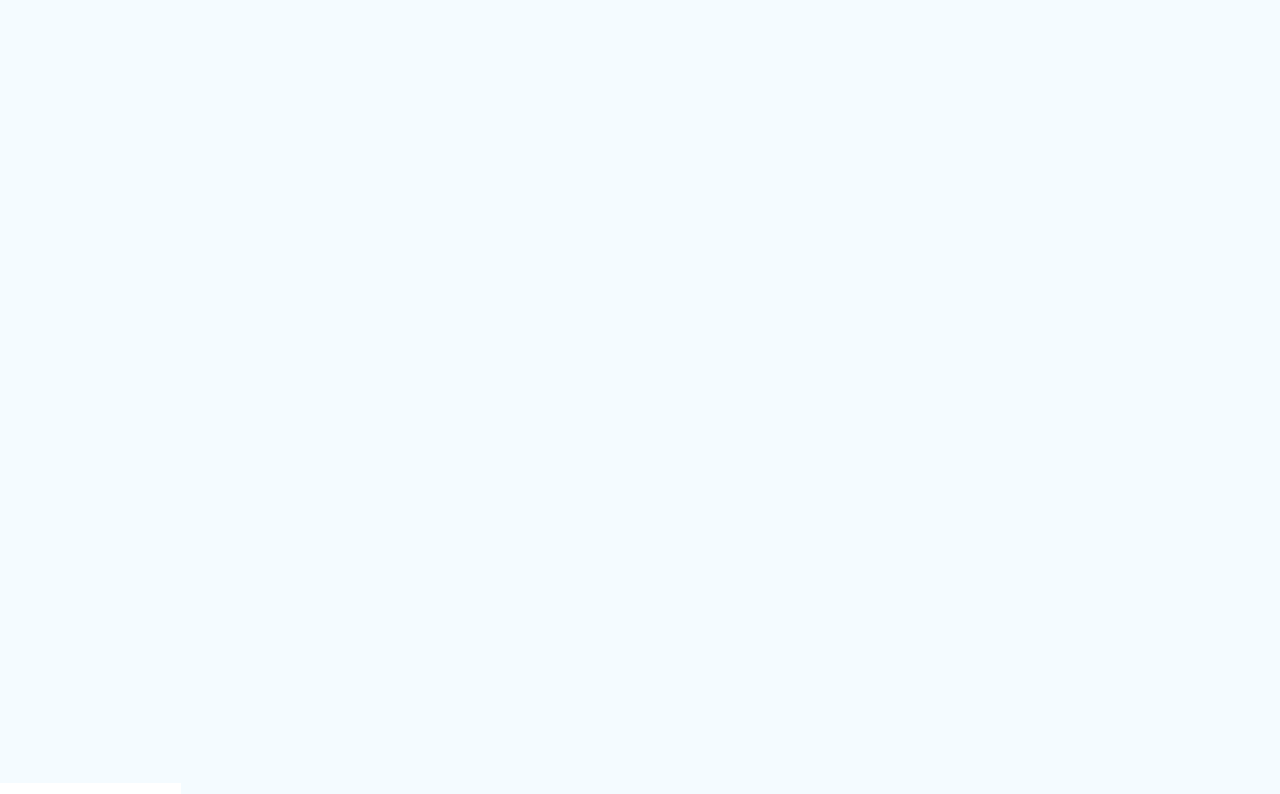
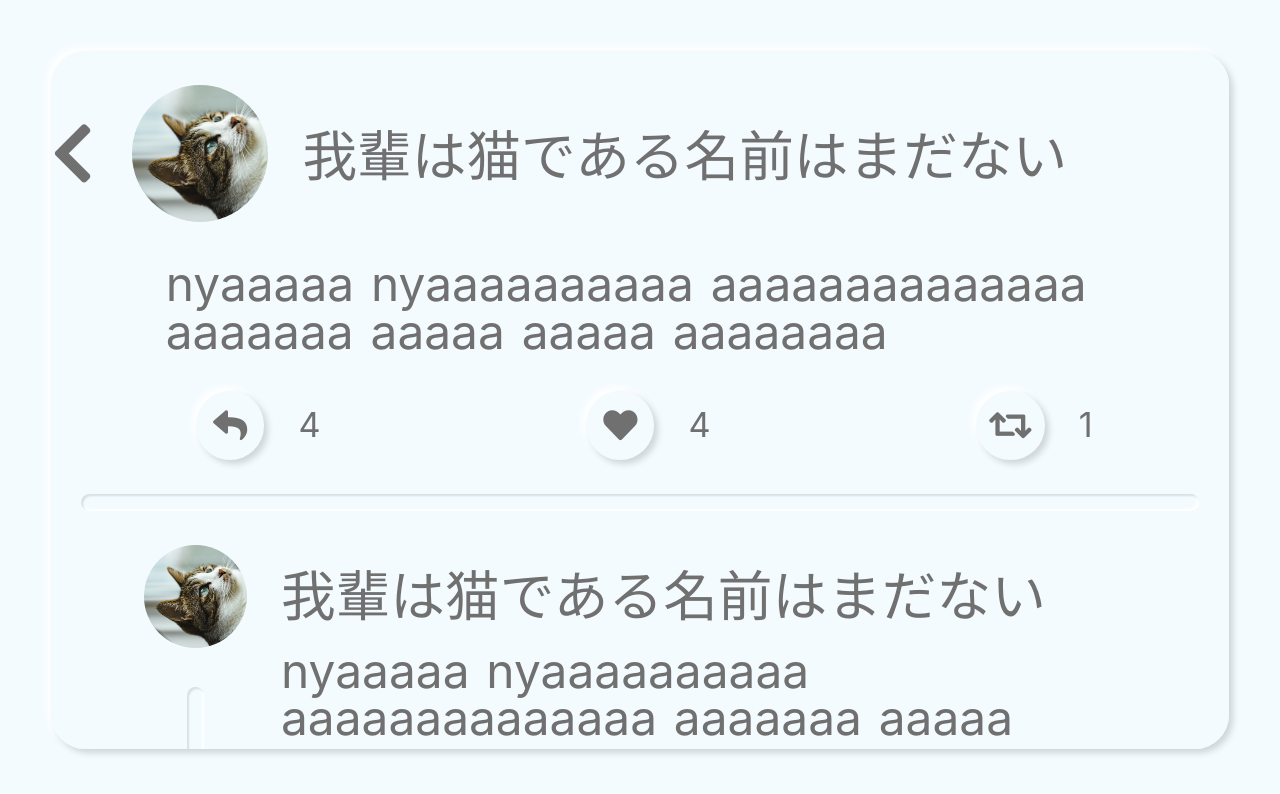
Before and after one commit to kurabuwa/sns, a Nuxt app: page /post/1 in a window 1280 px wide. Shown: the top 794 px of the page. Built offline with nearby package versions, Linux system fonts and the light colour scheme.

Commit message:
スレッドページ作成

```diff
--- a/assets/sass/common.scss
+++ b/assets/sass/common.scss
@@ -14,12 +14,23 @@ body, html{
 .is-convex {
     background: #f4fbff;
     border: none;
-    box-shadow:  4px 4px 8px #cfd5d9, -6px -6px 8px #ffffff;
+    box-shadow:  4px 4px 6px #cfd5d9, -4px -4px 6px #ffffff;
+}
+
+.is-convex-reverse {
+    background: #f4fbff;
+    border: none;
+    box-shadow:  -2px -2px 2px #cfd5d9, 2px 2px 2px #ffffff;
 }
 
 .is-concave {
     background: #f4fbff;
-    box-shadow: inset 6px 6px 8px #d9dfe3, inset -6px -6px 8px #ffffff;
+    box-shadow: inset 3px 3px 4px #d9dfe3, inset -3px -3px 4px #ffffff;
+}
+
+.is-concave-border {
+    background: #f4fbff;
+    box-shadow: inset 2px 2px 2px #d9dfe3, inset -2px -2px 2px #ffffff;
 }
 
 button:focus {
@@ -37,7 +48,7 @@ input:focus {
       opacity: 0;
     }
     &-active {
-      transition: .1s;
+      transition: .05s;
     }
   }
 }
@@ -46,7 +57,7 @@ input:focus {
   &-enter {
     opacity: 0;
     &-active {
-      transition: all .1s;
+      transition: all .05s;
     }
   }
   &-leave {
@@ -54,7 +65,7 @@ input:focus {
       opacity: 0;
     }
     &-active {
-      transition: all .1s;
+      transition: all .05s;
     }
   }
 }
--- /dev/null
+++ b/components/atoms/border/BorderNormal.vue
@@ -0,0 +1,16 @@
+<template>
+  <div class='border-normal is-concave-border'>
+  </div>
+</template>
+
+<script>
+</script>
+
+<style lang="scss">
+.border-normal {
+  width: 95%;
+  height: .5rem;
+  border-radius: .4rem;
+  margin: 0 auto;
+}
+</style>
--- /dev/null
+++ b/components/atoms/border/BorderVertical.vue
@@ -0,0 +1,16 @@
+<template>
+  <div class='border-vertical is-concave-border'>
+  </div>
+</template>
+
+<script>
+</script>
+
+<style lang="scss">
+.border-vertical {
+  height: 60%;
+  width: .5rem;
+  border-radius: .4rem;
+  margin: 0 auto;
+}
+</style>
--- /dev/null
+++ b/components/atoms/border/index.js
@@ -0,0 +1,7 @@
+import BorderNormal from './BorderNormal';
+import BorderVertical from './BorderVertical';
+
+export {
+  BorderNormal,
+  BorderVertical,
+};
--- a/components/atoms/button/ButtonAction.vue
+++ b/components/atoms/button/ButtonAction.vue
@@ -35,9 +35,9 @@ export default {
   align-items: center;
 }
 .button-action__content {
-  width: 2.4rem;
-  height: 2.4rem;
-  font-size: 1.3rem;
+  width: 2rem;
+  height: 2rem;
+  font-size: 1rem;
   border-radius: 50%;
   display: flex;
   align-items: center;
@@ -51,10 +51,10 @@ export default {
 .button-action {
   &__heart {
     color: #FF7C7C;
-    font-size: 1.25rem;
+    font-size: .95rem;
   }
   &__retweet {
-    font-size: 1.25rem;
+    font-size: .95rem;
     color: #5DD159;
   }
 }
--- a/components/atoms/icon/IconUser.vue
+++ b/components/atoms/icon/IconUser.vue
@@ -15,8 +15,8 @@
         addClass() {
           return {
             'icon-user__img': true,
-            'icon-user__img--small': this.small,
-            'icon-user__img--large': this.large,
+            'icon-user--small': this.small,
+            'icon-user--large': this.large,
           }
         },
       },
@@ -31,6 +31,8 @@
         border-radius: 50%;
       }
       &--small {
+        width: 3rem;
+        height: 3rem;
       }
     }
 </style>
--- a/components/molecules/post/PostTire.vue
+++ b/components/molecules/post/PostTireBox.vue
@@ -69,11 +69,12 @@
       margin-left: 1rem;
 
       &__title {
-        font-size: 1.8rem;
+        font-size: 1.6rem;
+        margin: 1.5rem 0;
       }
 
       &__text {
-        font-size: 1.2rem;
+        font-size: 1.4rem;
         margin-bottom: 1rem;
       }
 
--- /dev/null
+++ b/components/molecules/post/PostTirePlane.vue
@@ -0,0 +1,90 @@
+<template>
+  <div class='post-tire-plane'>
+    <div @click='$emit("emit", "post-id", {id: postData.id})'>
+      <div class='post-tire-plane__user'>
+        <icon-user :src='postData.src' :small='iconSmall'/>
+        <p class='post-tire-plane__user__title'>{{postData.userName}}</p>
+      </div>
+      <p class='post-tire-plane__text'>{{postData.text}}</p>
+    </div>
+    <div class='post-tire-plane__buttons'>
+      <button-action class='post-tire-plane__buttons__button'
+        v-for='name in buttonName'
+        :key='name.id'
+        @emit='pressed($event, postData.id)'
+        :press='postData.press[name]'
+        :name='name'
+        :count='postData.pressedCount[name]'/>
+    </div>
+  </div>
+</template>
+
+<script>
+  import { ButtonAction }from '@/components/atoms/button';
+  import { IconUser } from '@/components/atoms/icon';
+
+  export default {
+    props: {
+      postData: Object,
+      iconSmall: Boolean,
+    },
+    data() {
+      return {
+        buttonName: [ 'reply', 'heart', 'retweet'],
+      }
+    },
+    components: {
+      ButtonAction,
+      IconUser,
+    },
+    created() {
+      console.log(this.postData);
+    },
+    methods: {
+      pressed(name, id) {
+        console.log(this.postData);
+        this.$store.commit('pressed', { name: name, id: id} );
+      }
+    }
+  }
+</script>
+
+<style lang="scss">
+
+.post-tire-plane {
+    margin: 0 auto;
+    border-radius: 2rem;
+    width: 90%;
+      &__user {
+        display: flex;
+        align-items: center;
+        margin-bottom: 1rem;
+
+        &__title {
+          margin-left: 1rem;
+          font-size: 1.6rem;
+        }
+      }
+
+      &__text {
+        font-size: 1.4rem;
+        margin-bottom: 1rem;
+        margin-left: 1rem;
+      }
+
+      &__buttons {
+        display: flex;
+        margin-left: 1rem;
+        justify-content: space-around;
+
+        &__button {
+          padding-right: 6rem;
+
+          &:last-of-type {
+            padding-right: 2rem;
+          }
+        }
+
+    }
+}
+</style>
--- /dev/null
+++ b/components/molecules/post/PostTireThread.vue
@@ -0,0 +1,106 @@
+<template>
+  <div class='post-tire-thread'>
+    <ul>
+      <li v-for='(thread, index) in threadData' :key='thread.id' class='post-tire-thread__list'>
+        <div class='post-tire-thread__list__left'>
+          <icon-user :src='thread.src' small/>
+          <border-vertical
+            class='post-tire-thread__list__left__border'
+            v-if='threadData.length !== index + 1'/>
+        </div>
+        <div class='post-tire-thread__list__right'>
+          <div @click='$emit("emit", "post-id", {id: thread.id})'>
+            <p class='post-tire-thread__list__right__title'>{{thread.userName}}</p>
+            <p class='post-tire-thread__list__right__text'>{{thread.text}}</p>
+          </div>
+          <div class='post-tire-thread__list__right__buttons'>
+            <button-action class='post-tire-thread__list__right__buttons__button'
+              v-for='name in buttonName'
+              :key='name.id'
+              @emit='pressed($event, thread.id)'
+              :press='thread.press[name]'
+              :name='name'
+              :count='thread.pressedCount[name]'/>
+          </div>
+        </div>
+      </li>
+    </ul>
+  </div>
+</template>
+
+<script>
+  import { ButtonAction }from '@/components/atoms/button';
+  import { IconUser } from '@/components/atoms/icon';
+  import { BorderVertical } from '@/components/atoms/border';
+
+  export default {
+    props: {
+      threadData: Array,
+    },
+    data() {
+      return {
+        buttonName: [ 'reply', 'heart', 'retweet'],
+      }
+    },
+    components: {
+      ButtonAction,
+      IconUser,
+      BorderVertical,
+    },
+    created() {
+    },
+    methods: {
+      pressed(name, id) {
+        console.log(this.postData);
+        this.$store.commit('pressed', { name: name, id: id} );
+      }
+    }
+  }
+</script>
+
+<style lang="scss">
+
+.post-tire-thread {
+  margin: 0 auto;
+
+  &__list {
+  border-radius: 2rem;
+  margin: 0 auto;
+  padding: 1rem;
+  padding-bottom: 0;
+  width: 90%;
+  display: flex;
+    &__left {
+      &__border {
+        margin-top: 1rem;
+      }
+    }
+    &__right {
+      margin-left: 1rem;
+
+      &__title {
+        font-size: 1.6rem;
+        margin: .7rem 0;
+      }
+
+      &__text {
+        font-size: 1.4rem;
+        margin-bottom: 1rem;
+      }
+
+      &__buttons {
+        display: flex;
+
+
+        &__button {
+          padding-right: 6rem;
+
+          &:last-of-type {
+            padding-right: 2rem;
+          }
+        }
+      }
+    }
+  }
+}
+</style>
--- a/layouts/default.vue
+++ b/layouts/default.vue
@@ -1,11 +1,11 @@
 <template>
   <div class='wrapper'>
     <transition name='header'>
-      <layout-header v-if='isActiveHeader'/>
+      <layout-header :class='isHiddenHeader'/>
     </transition>
       <Nuxt class='content'/>
     <transition name='footer'>
-        <layout-footer v-if='isActiveFooter'/>
+        <layout-footer :class='isHiddenFooter'/>
     </transition>
   </div>
 </template>
@@ -20,25 +20,29 @@
     },
     data() {
       return {
-        hiddenHeaderName: ['postid'],
-        hiddenFooterName: ['postid'],
+        hiddenHeaderName: ['post-id'],
+        hiddenFooterName: ['post-id'],
       }
     },
     components: {
       LayoutFooter,
     },
     computed: {
-      isActiveHeader() {
+      isHiddenHeader() {
         const result = this.hiddenHeaderName.filter(this.searchPageName)
         if(result.length !== 0){
-          return false;
+          return {
+            'hidden': true,
+          };
         }
-        return true;
+        return false;
       },
-      isActiveFooter() {
+      isHiddenFooter() {
         const result = this.hiddenFooterName.filter(this.searchPageName)
         if(result.length !== 0){
-          return false;
+          return {
+            'hidden': true,
+          };
         }
         return true;
       },
@@ -56,6 +60,10 @@
   position: relative;
   z-index: 1;
   min-height: calc(100vh - 11rem);
+}
+
+.hidden {
+  opacity: 0;
 }
 html {
   font-family:
--- a/pages/post/_id.vue
+++ b/pages/post/_id.vue
@@ -1,17 +1,60 @@
 <template>
     <div class='post-id'>
       <div class='post-id__wrapper'>
-        <input type='text' class='post-id__contents'>
-        </input>
+        <div class='post-id__contents is-convex'>
+          <div class='post-id__contents__parent'>
+            <i @click='$router.go(-1)'class="fas fa-chevron-left post-id__contents__parent__return"></i>
+            <post-tire-plane
+              :postData='postData'
+              />
+            <border-normal class='post-id__contents__border'/>
+          </div>
+          <div class='post-id__contents__child'>
+            <post-tire-thread
+              :threadData='$store.state.postData'
+              @emit='movePage'/>
+            <border-normal class='post-id__contents__child__border'/>
+            <post-tire-thread
+              :threadData='$store.state.postData'
+              @emit='movePage'/>
+          </div>
+        </div>
       </div>
     </div>
 </template>
 
 <script>
+  import { BorderNormal } from '@/components/atoms/border';
+  import PostTirePlane from '@/components/molecules/post/PostTirePlane';
+  import PostTireThread from '@/components/molecules/post/PostTireThread';
 
   export default {
     transition: {
       name: 'post',
+    },
+    data() {
+      return {
+        postData: {},
+      }
+    },
+    components: {
+      BorderNormal,
+      PostTirePlane,
+      PostTireThread,
+    },
+    created() {
+      this.getPostData();
+    },
+    methods: {
+      movePage(name, params, query) {
+        this.$router.push({name ,params,  query}, () => {});
+      },
+      getPostData() {
+        this.postData = this.$store.state.postData.filter((data) => {
+          if(data.id === Number(this.$route.params.id)) return true;
+        })[0];
+        console.log(this.postData);
+      }
     }
   }
 </script>
@@ -30,11 +73,45 @@
     width: 100vw;
     height: 100vh;
     background-color: $color-bg;
+    display: flex;
+    justify-content: center;
+    align-items: center;
   }
 
   &__contents {
-    position: absolute;
-    bottom: 0;
+    width: calc(100vw - 3rem);
+    height: calc(100vh - 3rem);
+    border-radius: 1rem;
+    overflow-y: scroll;
+
+    &__parent {
+      display: flex;
+      align-items: flex-start;
+      flex-wrap: wrap;
+      padding-top: 1rem;
+      position: sticky;
+      top: -0rem;
+      background-color: $color-bg;
+
+      &__return {
+        font-size: 2rem;
+        margin-top: 2rem;
+        transform: translateY(-50%);
+      }
+    }
+
+    &__border {
+      margin-top: 1rem;
+    }
+
+    &__child {
+      margin-bottom: 1rem;
+
+      &__border {
+        width: 85%;
+        margin-top: 1rem;
+      }
+    }
   }
 }
 
```
Also changed, not shown: pages/index.vue (+4 -4 lines).
